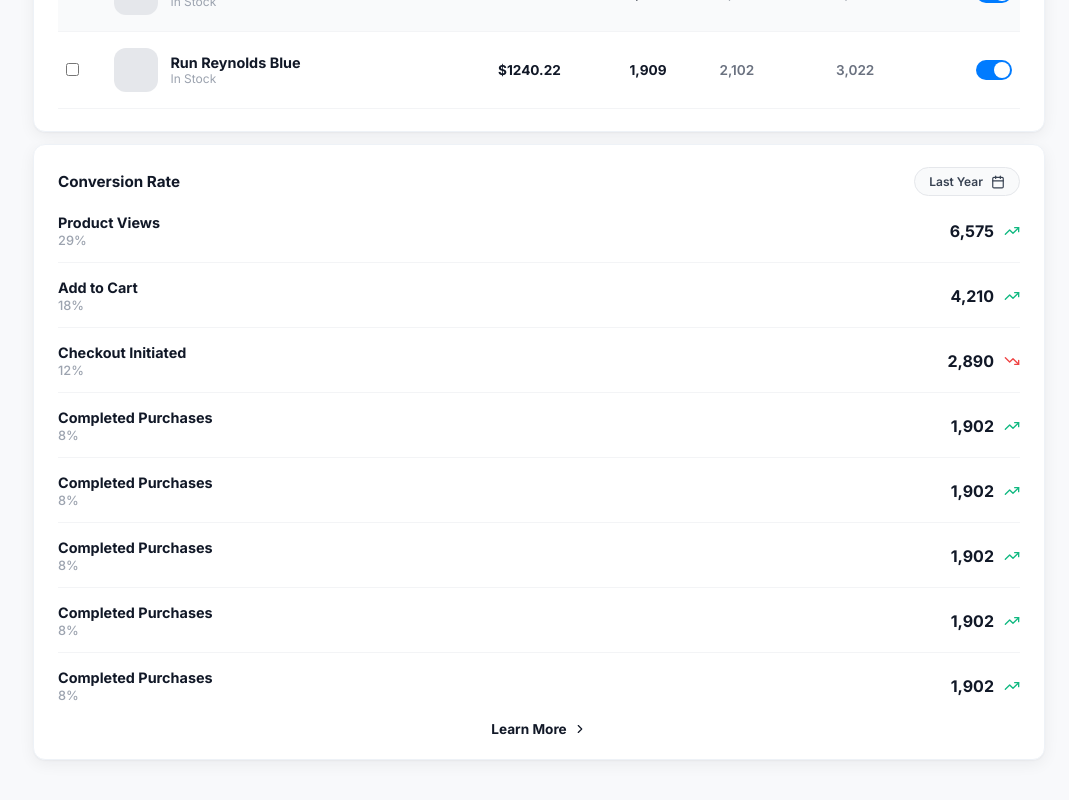
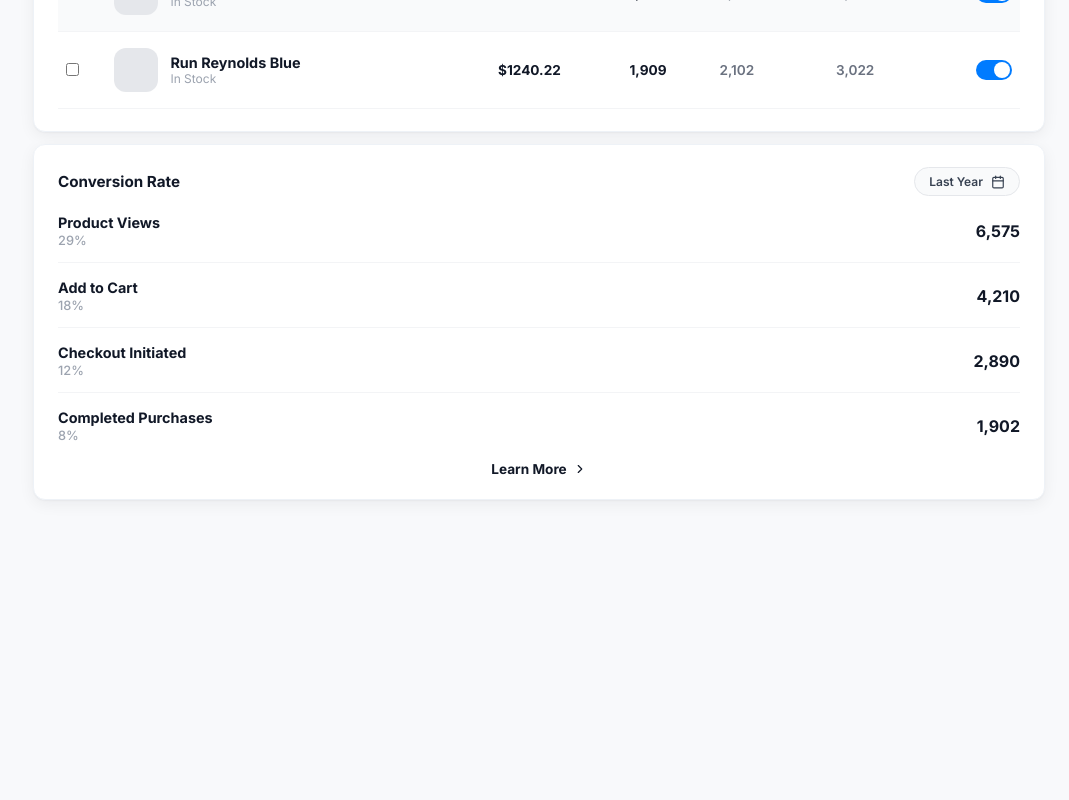
Before and after one commit to Ashmitakamothi/sugarpanel, a React (Vite) app: page / in a window 1280 px wide. Shown: the part 2496-3296 px from the top of the page, without its empty margins (211-1280 px from the left). After the commit the page ends 3044 px from the top, so only its background shows below. Built offline with nearby package versions, Linux system fonts and the light colour scheme.

Commit message:
fix: Remove duplicate entries and unused trend indicators in ConversionRate component

```diff
--- a/src/components/ConversionRate.jsx
+++ b/src/components/ConversionRate.jsx
@@ -3,14 +3,10 @@ import { Calendar, ChevronRight, TrendingUp, TrendingDown } from 'lucide-react';
 
 
 const funnelMetrics = [
-  { label: 'Product Views', value: '6,575', sub: '29%', up: true },
-  { label: 'Add to Cart', value: '4,210', sub: '18%', up: true },
-  { label: 'Checkout Initiated', value: '2,890', sub: '12%', up: false },
-  { label: 'Completed Purchases', value: '1,902', sub: '8%', up: true },
-   { label: 'Completed Purchases', value: '1,902', sub: '8%', up: true },
-    { label: 'Completed Purchases', value: '1,902', sub: '8%', up: true },
-     { label: 'Completed Purchases', value: '1,902', sub: '8%', up: true },
-      { label: 'Completed Purchases', value: '1,902', sub: '8%', up: true },
+  { label: 'Product Views', value: '6,575', sub: '29%' },
+  { label: 'Add to Cart', value: '4,210', sub: '18%' },
+  { label: 'Checkout Initiated', value: '2,890', sub: '12%' },
+  { label: 'Completed Purchases', value: '1,902', sub: '8%' },
 ];
 
 const ConversionRate = () => {
@@ -30,9 +26,6 @@ const ConversionRate = () => {
             </div>
             <div className="conv-item-right">
               <span className="item-value">{item.value}</span>
-              <span className={`conv-trend ${item.up ? 'conv-trend-up' : 'conv-trend-down'}`} aria-hidden="true">
-                {item.up ? <TrendingUp size={16} strokeWidth={2} /> : <TrendingDown size={16} strokeWidth={2} />}
-              </span>
             </div>
           </div>
         ))}
```
